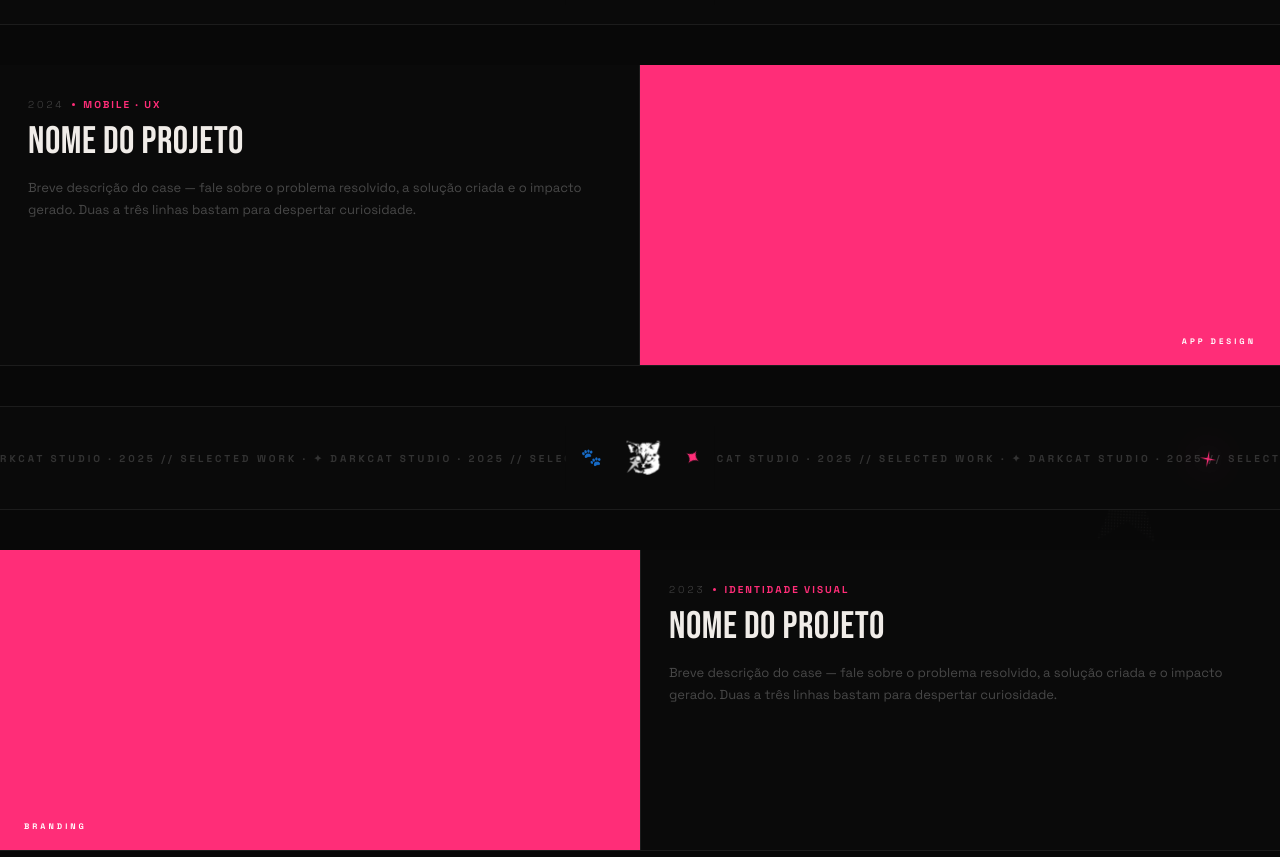
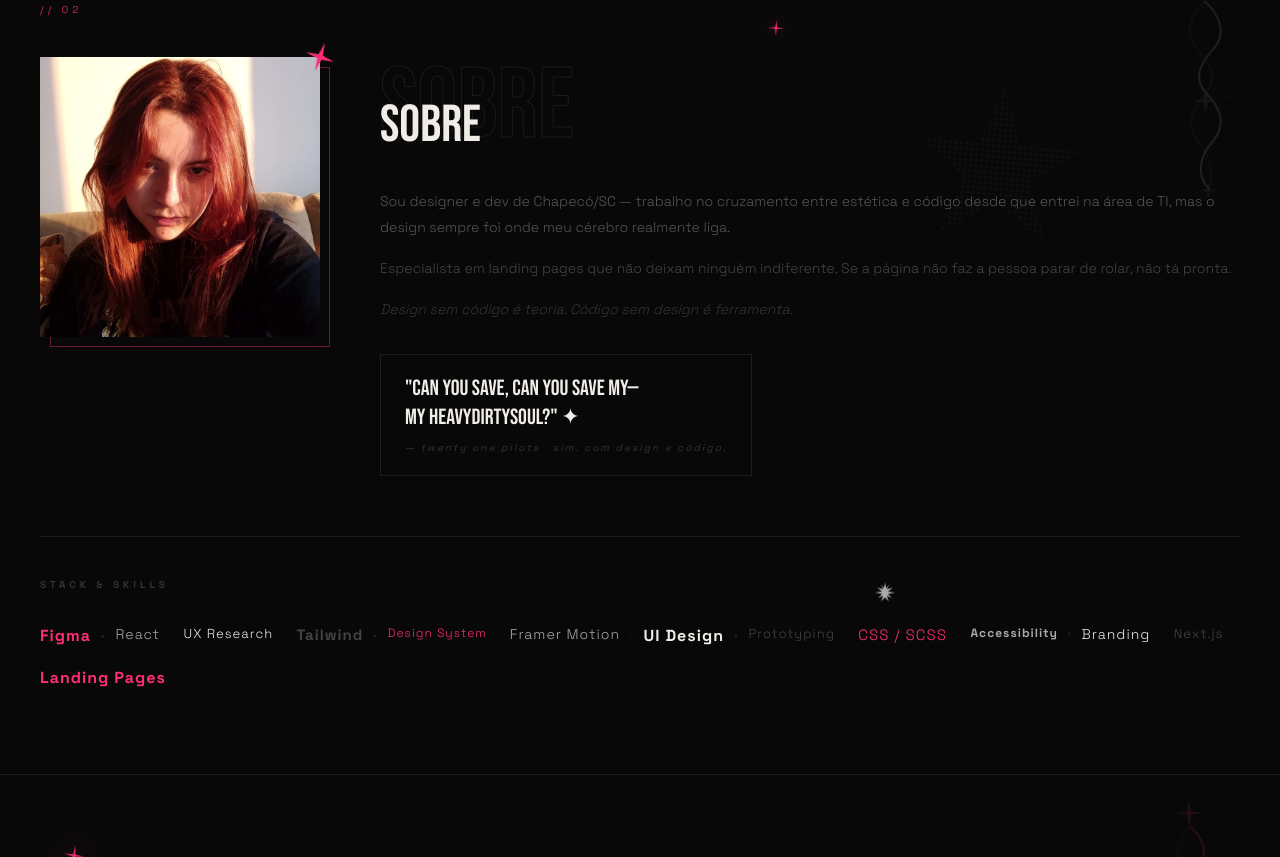
Before and after one commit to CassolEllen/darkcat-studio-portfolio, a React (Vite) app: page / in a window 1280 px wide. Shown: the part 1603-2460 px from the top of the page. Built offline with nearby package versions, Linux system fonts and the light colour scheme.

Commit message:
feat: remove cards de projetos vazios

```diff
--- a/src/components/Projects.jsx
+++ b/src/components/Projects.jsx
@@ -16,24 +16,7 @@ const projects = [
     live: 'https://cassolellen.github.io/travel-together-case/',
     liveLabel: 'VER LANDING PAGE',
   },
-  {
-    title: 'NOME DO PROJETO',
-    year: '2024',
-    type: 'Mobile · UX',
-    category: 'APP DESIGN',
-    description: 'Breve descrição do case — fale sobre o problema resolvido, a solução criada e o impacto gerado. Duas a três linhas bastam para despertar curiosidade.',
-    image: null,
-    live: null,
-  },
-  {
-    title: 'NOME DO PROJETO',
-    year: '2023',
-    type: 'Identidade Visual',
-    category: 'BRANDING',
-    description: 'Breve descrição do case — fale sobre o problema resolvido, a solução criada e o impacto gerado. Duas a três linhas bastam para despertar curiosidade.',
-    image: null,
-    live: null,
-  },
+
 ]
 // ────────────────────────────────────────────────────────────────────────────
 
```
